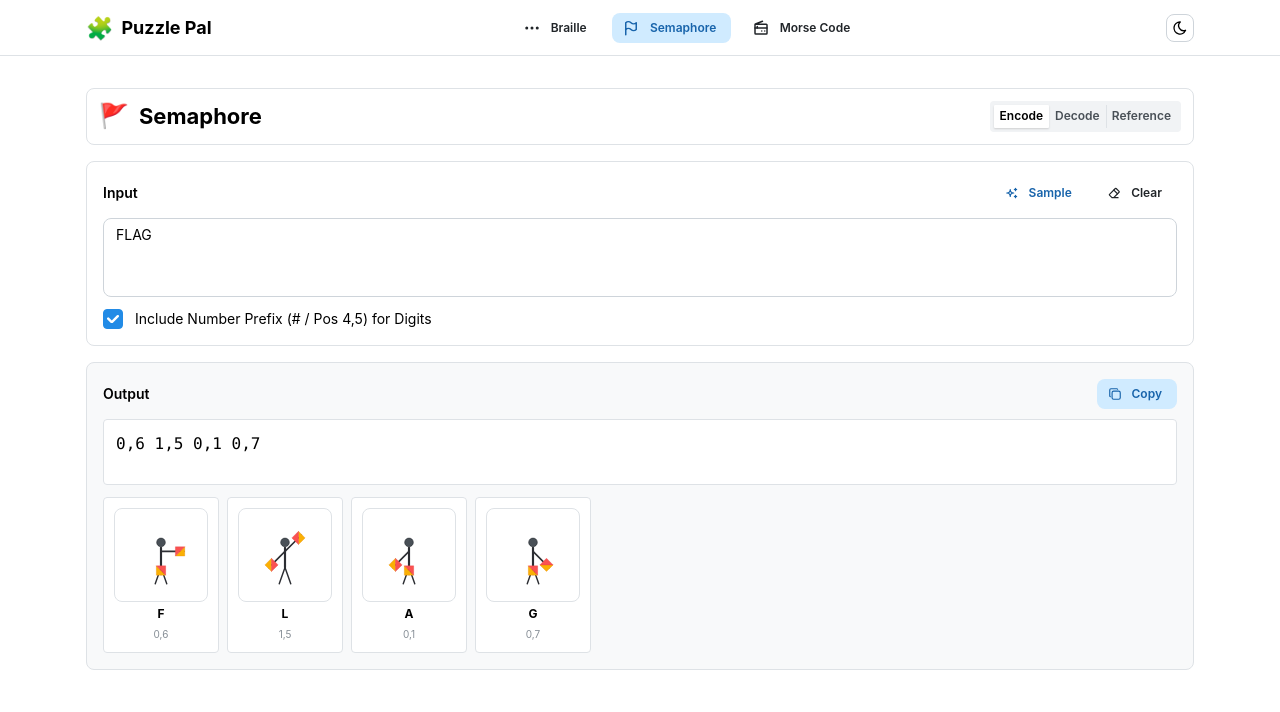
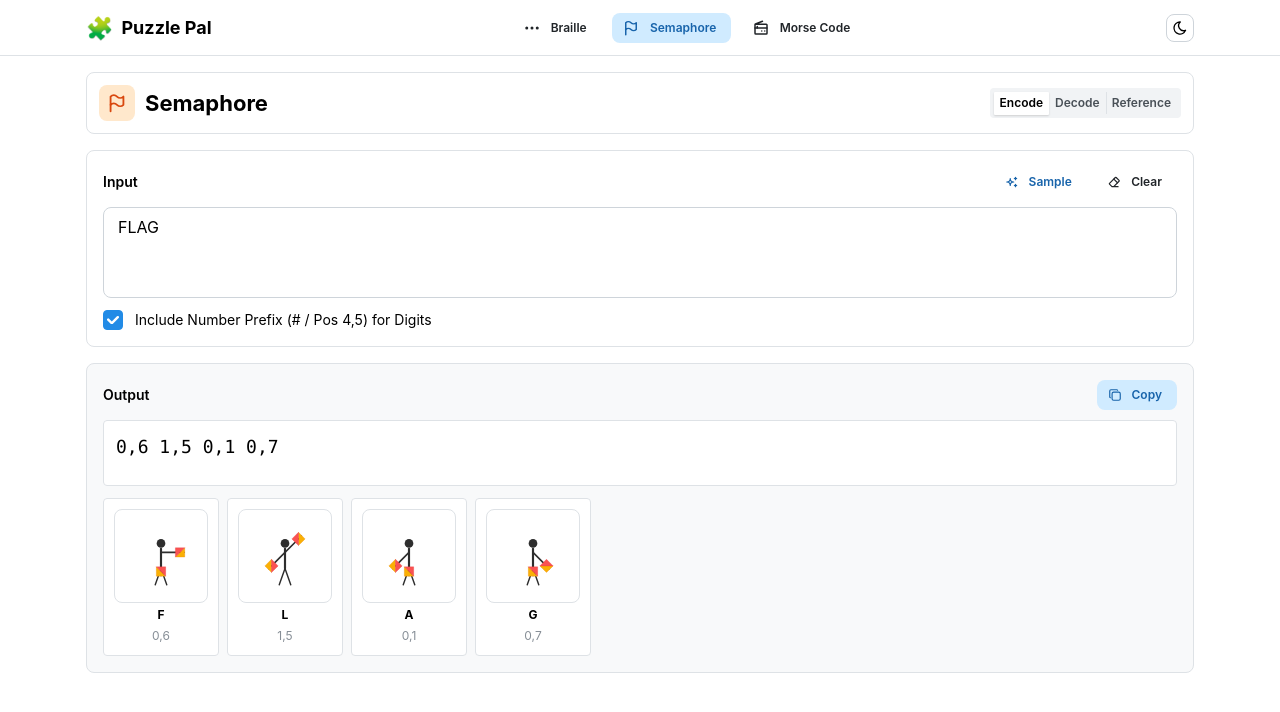
Before and after one commit to lezed1/puzzle-pal, a React (Vite) app: page /semaphore in a window 1280 px wide. Shown: the top 712 px of the page. Built offline with nearby package versions, Linux system fonts and the light colour scheme.

Commit message:
More readable

```diff
--- a/src/components/braille/BrailleCell.tsx
+++ b/src/components/braille/BrailleCell.tsx
@@ -33,7 +33,7 @@ export function BrailleCell({
       radius="md"
       w={width}
       h={height}
-      bg={interactive ? "var(--mantine-color-gray-0)" : "transparent"}
+      bg={interactive ? "var(--pp-surface)" : "transparent"}
       shadow={interactive ? "xs" : undefined}
       className="flex flex-col justify-between"
     >
@@ -57,10 +57,10 @@ export function BrailleCell({
                   height: dotSize,
                   border: active
                     ? "none"
-                    : "1.5px solid var(--mantine-color-gray-4)",
+                    : "1.5px solid var(--pp-dot-off-border)",
                   backgroundColor: active
                     ? "var(--mantine-color-blue-6)"
-                    : `var(--mantine-color-gray-${interactive ? 1 : 2})`,
+                    : "var(--pp-dot-off)",
                 }}
               />
             );
--- a/src/components/layout/AppLayout.tsx
+++ b/src/components/layout/AppLayout.tsx
@@ -57,7 +57,6 @@ export function AppLayout({ children }: { children: ReactNode }) {
         breakpoint: "sm",
         collapsed: { desktop: true, mobile: !opened },
       }}
-      padding="md"
     >
       <AppShell.Header>
         <Container size="lg" h="100%">
--- a/src/components/semaphore/SemaphorePerson.tsx
+++ b/src/components/semaphore/SemaphorePerson.tsx
@@ -4,14 +4,14 @@ import {
   directionAngle,
   type SemaphoreDirection,
   type SemaphorePair,
-} from "../../lib/semaphore";
+} from "#/lib/semaphore.ts";
 
 const PIVOT = { x: 100, y: 90 };
 const ARM_LENGTH = 40;
 const FLAG_SIZE = 26;
 const GUIDE_RADIUS = 82;
 const DIRECTIONS: SemaphoreDirection[] = [0, 1, 2, 3, 4, 5, 6, 7];
-const BODY_COLOR = "#2C2E33";
+const BODY_COLOR = "var(--pp-figure)";
 
 /** Point `dist` from the shoulder pivot towards `dir`, plus the unit vector used. */
 function polar(dir: SemaphoreDirection, dist: number) {
@@ -48,7 +48,7 @@ function ArmWithFlag({ dir }: { dir: SemaphoreDirection }) {
         y1={hand.y}
         x2={tip.x}
         y2={tip.y}
-        stroke="#5C5F66"
+        stroke={BODY_COLOR}
         strokeWidth="3"
       />
       <polygon
@@ -95,16 +95,18 @@ function DirectionGuide({
         y1={PIVOT.y}
         x2={x}
         y2={y}
-        stroke="var(--mantine-color-gray-3)"
+        stroke="var(--pp-guide)"
         strokeWidth="1"
         strokeDasharray="2 2"
       />
       <circle
         cx={x}
         cy={y}
-        r={selected ? 10 : 8}
-        fill={`var(--mantine-color-${selected ? "blue-6" : "gray-2"})`}
-        stroke={`var(--mantine-color-${selected ? "blue-8" : "gray-4"})`}
+        r={selected ? 11 : 9}
+        fill={selected ? "var(--mantine-color-blue-6)" : "var(--pp-dot-off)"}
+        stroke={
+          selected ? "var(--mantine-color-blue-8)" : "var(--pp-dot-off-border)"
+        }
         strokeWidth="1.5"
         className="transition-all duration-150"
       />
@@ -112,8 +114,8 @@ function DirectionGuide({
         x={x}
         y={y + 3.5}
         textAnchor="middle"
-        fill={selected ? "#fff" : "var(--mantine-color-gray-7)"}
-        fontSize="9"
+        fill={selected ? "#fff" : "var(--mantine-color-text)"}
+        fontSize="10"
         fontWeight="bold"
         className="pointer-events-none select-none"
       >
@@ -139,7 +141,7 @@ export function SemaphorePerson({
       withBorder
       p="xs"
       radius="md"
-      bg={interactive ? "var(--mantine-color-gray-0)" : "transparent"}
+      bg={interactive ? "var(--pp-surface)" : "transparent"}
       shadow={interactive ? "xs" : undefined}
     >
       <svg
@@ -165,14 +167,7 @@ export function SemaphorePerson({
           <line x1="100" y1="135" x2="116" y2="180" strokeWidth="4" />
           <line x1="100" y1="80" x2="100" y2="135" strokeWidth="6" />
         </g>
-        <circle
-          cx="100"
-          cy="65"
-          r="12"
-          fill="#495057"
-          stroke="#212529"
-          strokeWidth="1.5"
-        />
+        <circle cx="100" cy="65" r="12" fill={BODY_COLOR} />
 
         <ArmWithFlag dir={p1} />
         {p1 !== p2 && <ArmWithFlag dir={p2} />}
--- a/src/components/tools/ReferenceTable.tsx
+++ b/src/components/tools/ReferenceTable.tsx
@@ -20,7 +20,7 @@ const CATEGORY_FILTERS = [
   { label: "All", value: "all" },
   { label: "Letters", value: "letter" },
   { label: "Numbers", value: "number" },
-  { label: "Punctuation / Special", value: "other" },
+  { label: "Symbols", value: "other" },
 ];
 
 const matchesCategory = (item: ReferenceItem, filter: string) =>
@@ -80,7 +80,7 @@ export function ReferenceTable<T extends ReferenceItem>({
               ta="center"
             >
               <Stack align="center" gap={4}>
-                <Text fw={700} size="md">
+                <Text fw={700} size="lg">
                   {item.char}
                 </Text>
                 {renderSymbol(item)}
--- a/src/components/tools/ToolView.tsx
+++ b/src/components/tools/ToolView.tsx
@@ -9,6 +9,7 @@ import {
   Stack,
   Text,
   Textarea,
+  ThemeIcon,
   Title,
 } from "@mantine/core";
 import {
@@ -18,6 +19,7 @@ import {
   IconSparkles,
 } from "@tabler/icons-react";
 import { type ReactNode, useState } from "react";
+import { TOOLS } from "../layout/AppLayout";
 
 type ToolMode = "encode" | "decode" | "reference";
 
@@ -30,32 +32,27 @@ interface PanelProps {
 }
 
 export interface ToolViewProps {
-  title: string;
-  icon: ReactNode;
+  tool: (typeof TOOLS)[number]["to"];
   encode: PanelProps & { visualOutput?: ReactNode };
   decode: PanelProps & { interactiveWidget?: ReactNode };
   reference: ReactNode;
 }
 
-export function ToolView({
-  title,
-  icon,
-  encode,
-  decode,
-  reference,
-}: ToolViewProps) {
+export function ToolView({ tool, encode, decode, reference }: ToolViewProps) {
   const [mode, setMode] = useState<ToolMode>("encode");
+  // biome-ignore lint/style/noNonNullAssertion: `tool` is typed to TOOLS paths
+  const { label, icon: Icon, color } = TOOLS.find((t) => t.to === tool)!;
 
   return (
     <Stack gap="md">
       <Paper withBorder p="sm" radius="md">
         <Group justify="space-between" wrap="wrap" gap="sm">
           <Group gap="xs">
-            <Box fz={24} lh={1}>
-              {icon}
-            </Box>
+            <ThemeIcon size={36} radius="md" color={color} variant="light">
+              <Icon size={22} />
+            </ThemeIcon>
             <Title order={2} size="h3">
-              {title}
+              {label}
             </Title>
           </Group>
           <SegmentedControl
@@ -161,6 +158,7 @@ function InputCard({
       </Group>
       <Textarea
         placeholder={placeholder}
+        size="md"
         minRows={3}
         maxRows={8}
         autosize
@@ -182,7 +180,7 @@ function OutputCard({
   children?: ReactNode;
 }) {
   return (
-    <Card withBorder radius="md" p="md" bg="var(--mantine-color-gray-0)">
+    <Card withBorder radius="md" p="md" bg="var(--pp-surface)">
       <Group justify="space-between" mb="xs">
         <Text fw={600} size="sm">
           {title}
@@ -207,12 +205,20 @@ function OutputCard({
       <Paper withBorder p="sm" radius="sm" bg="var(--mantine-color-body)">
         <Text
           ff="monospace"
-          fz={16}
+          fz={18}
           mih={40}
-          className="whitespace-pre-wrap break-words"
+          className="whitespace-pre-wrap"
           c={value ? undefined : "dimmed"}
         >
-          {value || "—"}
+          {/* Inline-block tokens stop browsers line-breaking after "-" mid Morse letter. */}
+          {value
+            ? value.split(/(\s+)/).map((token, i) => (
+                // biome-ignore lint/suspicious/noArrayIndexKey: tokens are derived and never reordered
+                <span key={i} className="inline-block max-w-full wrap-anywhere">
+                  {token}
+                </span>
+              ))
+            : "—"}
         </Text>
       </Paper>
       {children}
--- a/src/routes/index.tsx
+++ b/src/routes/index.tsx
@@ -20,17 +20,19 @@ function HomePage() {
     <SimpleGrid cols={{ base: 1, sm: 3 }} spacing="md">
       {TOOLS.map(({ label, to, icon: Icon, color, summary }) => (
         <Card key={to} withBorder radius="md" p="md">
-          <Group justify="space-between">
+          <Group gap="sm" wrap="nowrap">
             <ThemeIcon size={40} radius="md" color={color} variant="light">
               <Icon size={24} />
             </ThemeIcon>
-            <Text size="xs" fw={600} c="dimmed">
-              {summary}
-            </Text>
+            <div>
+              <Title order={3} size="h4">
+                {label}
+              </Title>
+              <Text size="sm" c="dimmed">
+                {summary}
+              </Text>
+            </div>
           </Group>
-          <Title order={3} size="h4" mt="sm">
-            {label}
-          </Title>
           <Button
             component={Link}
             to={to}
--- a/src/routes/morse.tsx
+++ b/src/routes/morse.tsx
@@ -24,8 +24,7 @@ function MorsePage() {
 
   return (
     <ToolView
-      title="Morse Code"
-      icon="📻"
+      tool="/morse"
       encode={{
         input: encodeInput,
         onInputChange: setEncodeInput,
--- a/src/routes/semaphore.tsx
+++ b/src/routes/semaphore.tsx
@@ -34,8 +34,7 @@ function SemaphorePage() {
 
   return (
     <ToolView
-      title="Semaphore"
-      icon="🚩"
+      tool="/semaphore"
       encode={{
         input: encodeInput,
         onInputChange: setEncodeInput,
@@ -56,7 +55,7 @@ function SemaphorePage() {
             <Text size="xs" fw={700}>
               {item.char === " " ? "SPACE" : item.char}
             </Text>
-            <Text fz={10} c="dimmed">
+            <Text size="xs" c="dimmed">
               {pairLabel(item.positions)}
             </Text>
           </SymbolTile>
@@ -133,7 +132,7 @@ function SemaphorePage() {
               <Text size="xs" fw={600} c="dimmed">
                 {pairLabel(positions)}
               </Text>
-              <Text fz={10} c="dimmed">
+              <Text size="xs" c="dimmed">
                 {DIRECTION_NAMES[positions[0]]} /{" "}
                 {DIRECTION_NAMES[positions[1]]}
               </Text>
--- a/src/styles.css
+++ b/src/styles.css
@@ -14,3 +14,27 @@ body,
 body {
   margin: 0;
 }
+
+/* Mantine sets color-scheme on :root, so light-dark() tracks the app theme. */
+:root {
+  --pp-surface: light-dark(
+    var(--mantine-color-gray-0),
+    var(--mantine-color-dark-8)
+  );
+  --pp-dot-off: light-dark(
+    var(--mantine-color-gray-2),
+    var(--mantine-color-dark-5)
+  );
+  --pp-dot-off-border: light-dark(
+    var(--mantine-color-gray-4),
+    var(--mantine-color-dark-3)
+  );
+  --pp-guide: light-dark(
+    var(--mantine-color-gray-3),
+    var(--mantine-color-dark-4)
+  );
+  --pp-figure: light-dark(
+    var(--mantine-color-dark-6),
+    var(--mantine-color-gray-3)
+  );
+}
```
Also changed, not shown: src/routes/braille.tsx (+4 -5 lines).
